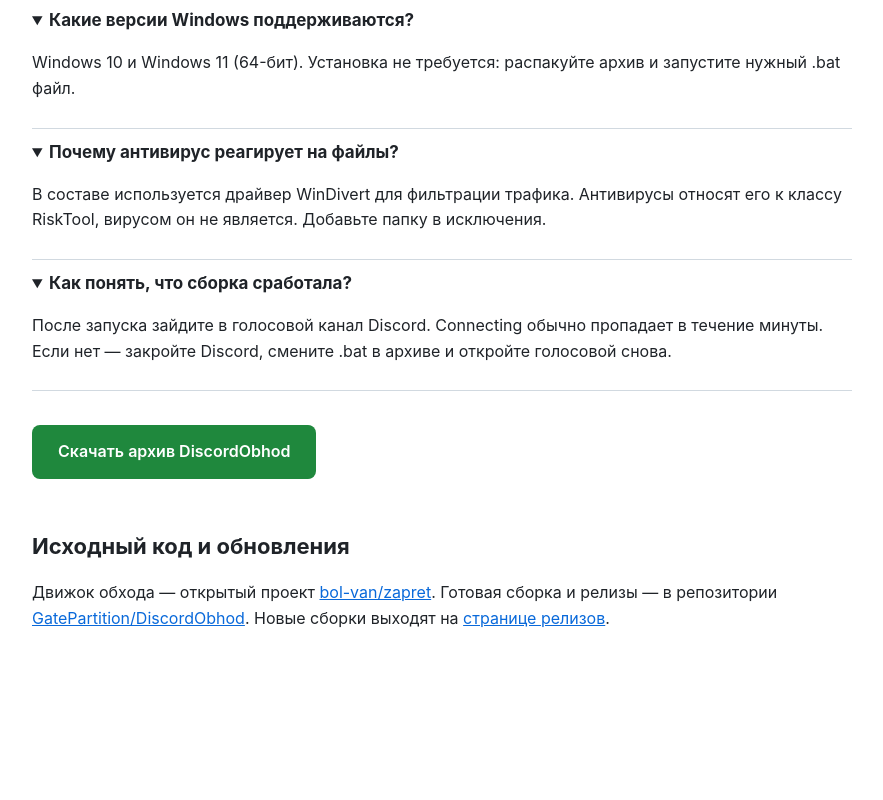
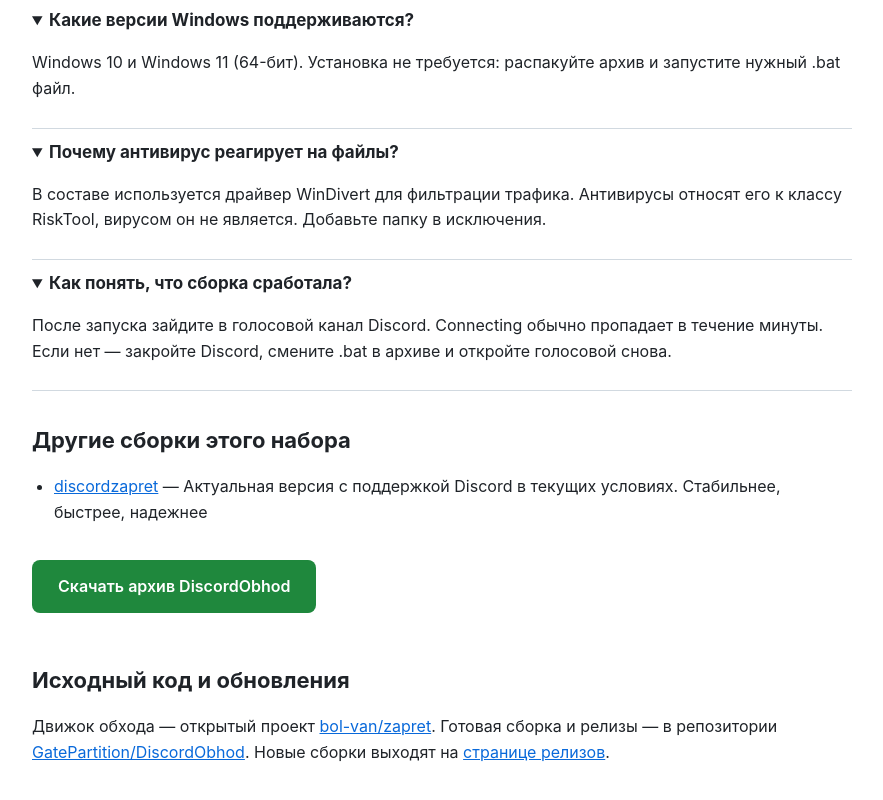
Before and after one commit to GatePartition/DiscordObhod, a plain HTML site: page docs/index.html in a window 1280 px wide. Shown: the part 1379-2179 px from the top of the page, without its empty margins (198-1081 px from the left). Before the commit the page ends 2090 px from the top, so only its background shows below. Drawn offline with Linux system fonts and the light colour scheme.

Commit message:
docs: sibling links

```diff
--- a/docs/index.html
+++ b/docs/index.html
@@ -82,6 +82,10 @@
       <p>После запуска зайдите в голосовой канал Discord. Connecting обычно пропадает в течение минуты. Если нет — закройте Discord, смените .bat в архиве и откройте голосовой снова.</p>
     </details>
 
+  <h2>Другие сборки этого набора</h2>
+  <ul class="siblings">
+    <li><a href="https://gatepartition.github.io/discordzapret/">discordzapret</a> — Актуальная версия с поддержкой Discord в текущих условиях. Стабильнее, быстрее, надежнее</li>
+  </ul>
 
   <p><a class="cta" href="https://github.com/GatePartition/DiscordObhod/releases/latest">Скачать архив DiscordObhod</a></p>
 
```
